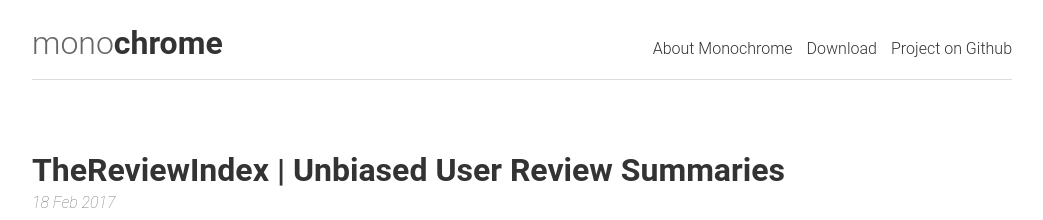
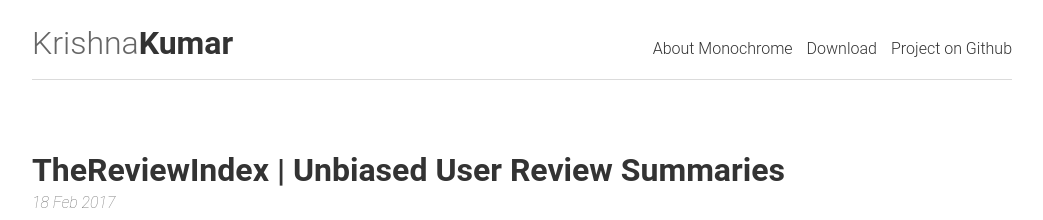
Before and after one commit to krishnakumarongit/krishnakumarongit.github.io, a Jekyll site: the page built from index.html, in a window 1280 px wide. Shown: the top 220 px of the page, without its empty margins (118-1161 px from the left). Built offline with Jekyll 4.4.1, drawn with Linux system fonts in a browser that asks for light colours; the list of posts is cut into pages by our own code.

Commit message:
header chnages

```diff
--- a/_includes/header.html
+++ b/_includes/header.html
@@ -3,7 +3,7 @@
     <span class="f-left">
       <a href="{{ site.baseurl }}/">
         <h1>
-          <span>mono</span>chrome
+          <span>Krishna</span>Kumar
         </h1>
       </a>
     </span>
```
